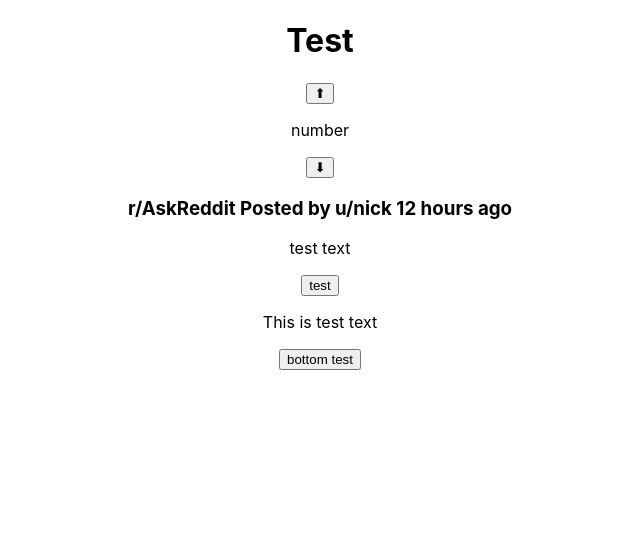
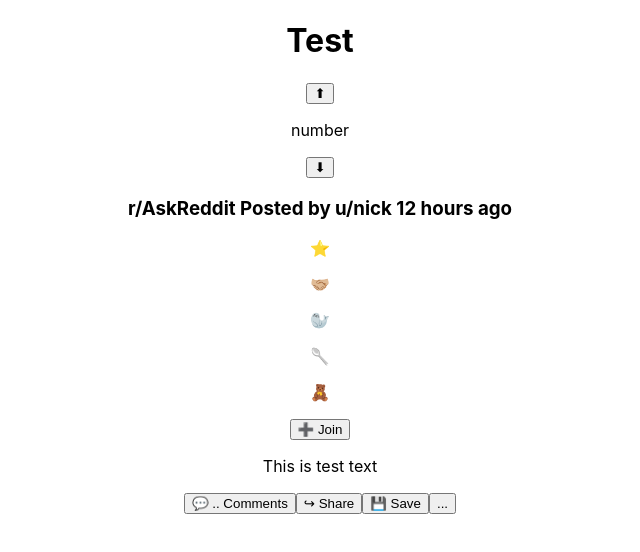
Before and after one commit to ruarplum/leonardo-app, a React (Create React App) app: page / in a window 1280 px wide. Shown: the top 552 px of the page, without its empty margins (320-960 px from the left). Built offline with nearby package versions, Linux system fonts and the light colour scheme.

Commit message:
#8 setting up templates for each div

```diff
--- a/src/Components/News-Feed/News-Feed.js
+++ b/src/Components/News-Feed/News-Feed.js
@@ -16,17 +16,26 @@ const Feed = (props) => {
             <div className = "feed-com-post">
                 <h3>r/AskReddit <span className = "feed-span">Posted by u/nick 12 hours ago</span></h3>
             </div>
+
             <div className = "feed-award">
-                <p>test text</p>
+                <p>⭐</p>
+                <p>🤝🏼</p>
+                <p>🦭</p>
+                <p>🥄</p>
+                <p>🧸</p>
             </div>
+
             <div className = "feed-join">
-                <button>test</button>
+                <button className = "join">➕ Join</button>
             </div>
             <div className = "feed-main">
                 <p>This is test text</p>
             </div>
             <div className = "feed-bottom-bar">
-                <button>bottom test</button>
+                <button className = "botButton">💬 .. Comments</button>
+                <button className = "botButton">↪ Share</button>
+                <button className = "botButton">💾 Save</button>
+                <button className = "botButton">...</button>
             </div>
 
         </div>
```
